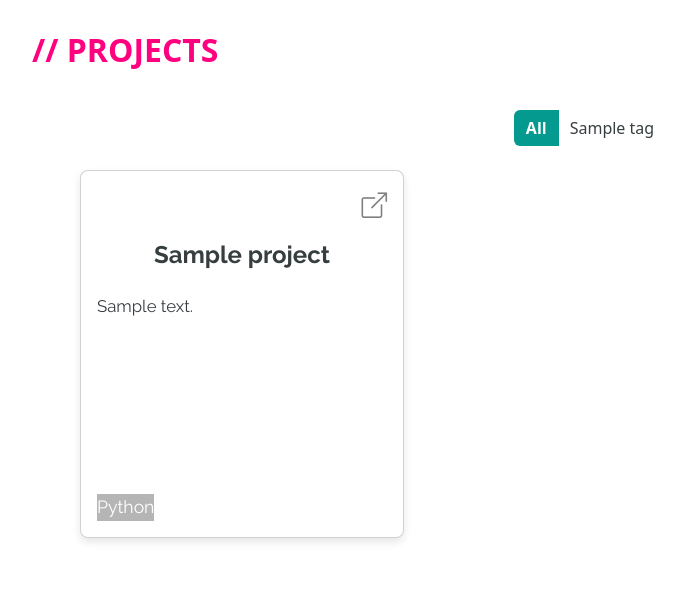
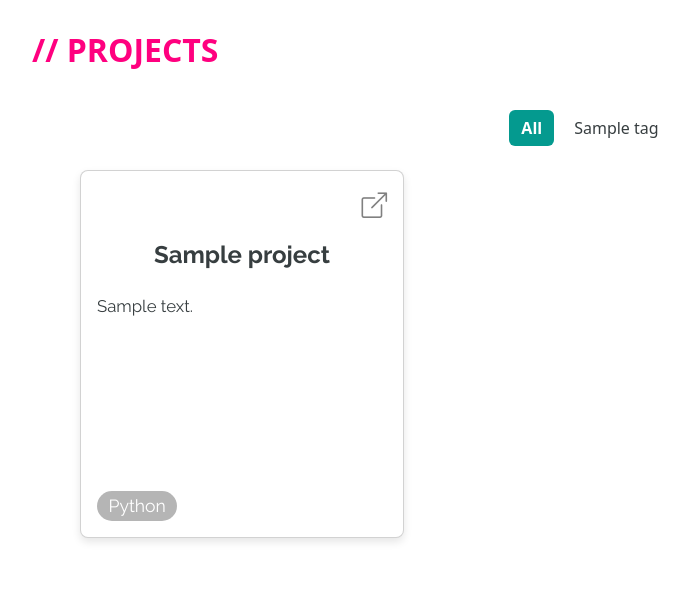
Before and after one commit to tiziaco/portfolio-website, a Django app: page / in a window 1280 px wide. Shown: the part 1306-1916 px from the top of the page, without its empty margins (50-739 px from the left). Run offline with Django 5.2, Linux system fonts and the light colour scheme; data comes from the database, SQL or seed files in the repository; tables that the repository leaves empty hold one stand-in row (values such as "Sample post"); grey boxes marked "Sample" are stand-in pictures.

Commit message:
modify filter buttons and tech stack for project cards

```diff
--- a/portfolio/main/templates/components/projects.html
+++ b/portfolio/main/templates/components/projects.html
@@ -5,16 +5,14 @@
 
 			<h2 class="section-title">// PROJECTS</h2>
 
-			<div class="container d-flex align-items-center justify-content-center pb-4">
-				<div class="btn-group filter-buttons" role="group">
-					<!-- Loop through tags and render each tag button -->
-					<button type="button" class="btn btn-primary tag" data-tag="all">All</button>
-					{% for tag in tags %}
-					<button type="button" class="btn btn-primary tag" data-tag="{{ tag.name|lower }}">
-						{{ tag.name }}
-					</button>
-					{% endfor %}
-				</div>
+			<div class="container d-flex align-items-center justify-content-center pb-4 gap-2 filter-buttons">
+				<!-- Loop through tags and render each tag button -->
+				<button type="button" class="btn active btn-primary tag filter-button" data-tag="all">All</button>
+				{% for tag in tags %}
+				<button type="button" class="btn btn-primary tag filter-button" data-tag="{{ tag.name|lower }}">
+					{{ tag.name }}
+				</button>
+				{% endfor %}
 			</div>
 		</div>
 	</div>
@@ -36,7 +34,7 @@
 						</p>
 						<div class="stack-container">
 							{% for stack in project.stack.all %}
-								<span class="stack-span">{{ stack.name }}</span>
+								<span class="stack-span badge rounded-pill text-bg-secondary">{{ stack.name }}</span>
 							{% endfor %}
 						</div>
 					</div>
```
